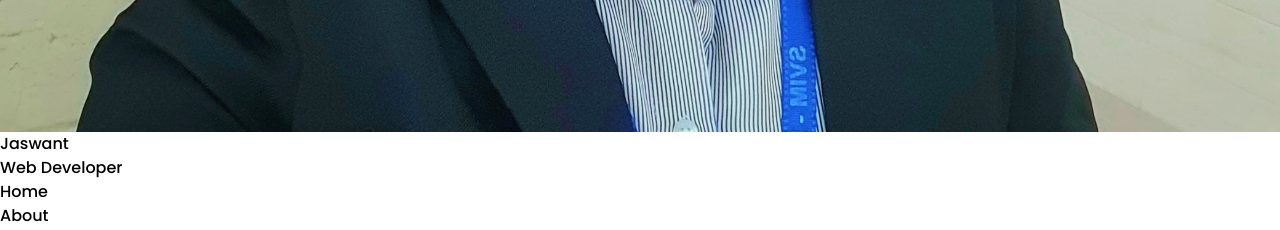
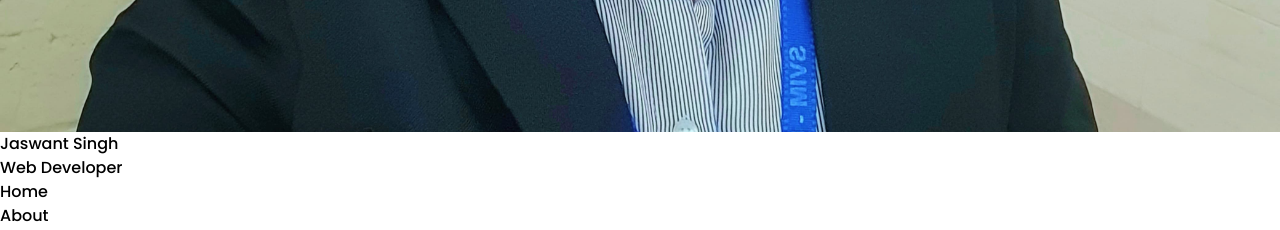
Before and after one commit to Jas1singh/Portfolio, a React (Vite) app: page / in a window 1280 px wide. Shown: the part 940-1170 px from the top of the page. Built offline with nearby package versions, Linux system fonts and the light colour scheme; a web font is replaced by a local one.

Commit message:
Heading color changed

```diff
--- a/src/components/About.jsx
+++ b/src/components/About.jsx
@@ -14,7 +14,7 @@ function About() {
                     visually stunning Software solutions that leave a lasting impression.
                 </p>
                 <br />
-                <h1 className="text-green-600 font-semibold text-xl">
+                <h1 className="text-blue-600 font-semibold text-xl">
                     Education & Training
                 </h1>
                 <span>
@@ -22,7 +22,7 @@ function About() {
                 </span>
                 <br />
                 <br />
-                <h1 className="text-green-600 font-semibold text-xl">
+                <h1 className="text-blue-600 font-semibold text-xl">
                     Skills & Expertise
                 </h1>
                 <span>
@@ -32,7 +32,7 @@ function About() {
                 </span>
                 <br />
                 <br />
-                <h1 className="text-green-600 font-semibold text-xl">
+                <h1 className="text-blue-600 font-semibold text-xl">
                     Professional Experience
                 </h1>
                 <span>
@@ -45,7 +45,7 @@ function About() {
                 </span>
                 <br />
                 <br />
-                <h1 className="text-green-600 font-semibold text-xl">
+                <h1 className="text-blue-600 font-semibold text-xl">
                     Achievements & Awards
                 </h1>
                 <span>
@@ -53,7 +53,7 @@ function About() {
                 </span>
                 <br />
                 <br />
-                <h1 className="text-green-600 font-semibold text-xl">
+                <h1 className="text-blue-600 font-semibold text-xl">
                     Mission Statement
                 </h1>
                 <p>
--- a/src/components/Navbar.jsx
+++ b/src/components/Navbar.jsx
@@ -34,9 +34,9 @@ function Navbar() {
         <div className="flex justify-between items-center h-16">
           <div className=" flex space-x-2">
             <img src={pic} className="h-12 w-12 rounded-full" alt="" />
-            <h1 className="font-semibold text-xl cursor-pointer">
-              Jaswan<span className="text-red-500 text-2xl">t</span>
-              <p className="text-sm">Web Developer</p>
+            <h1 className="font-semibold text-xl cursor-pointer text-cyan-500">
+              Jaswant Singh
+              <p className="text-sm text-black">Web Developer</p>
             </h1>
           </div>
           {/* desktop navbar */}
```
